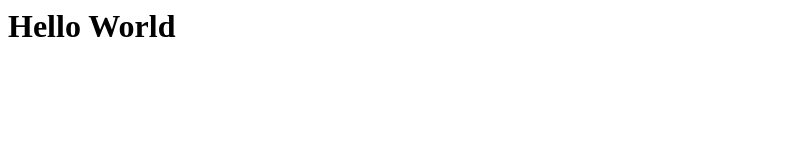
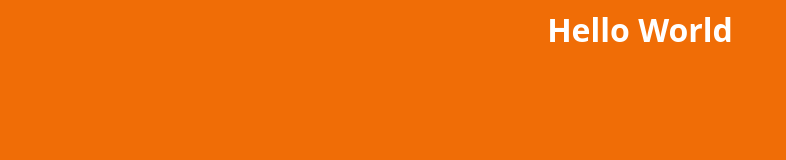
Before and after one commit to MngHenry/CoderSchool_HomeWork, a plain HTML site: page index.html in a window 1280 px wide. Shown: the whole page, without its empty margins (0-786 px from the left). Drawn offline with Linux system fonts and the light colour scheme.

Commit message:
Update index.html
link css file into html

```diff
--- a/index.html
+++ b/index.html
@@ -1 +1,4 @@
-<h1> Hello World</h1>
+<link rel="stylesheet" href="./styles.css" />
+<body>
+  <h1> Hello World</h1>
+</body>
```
